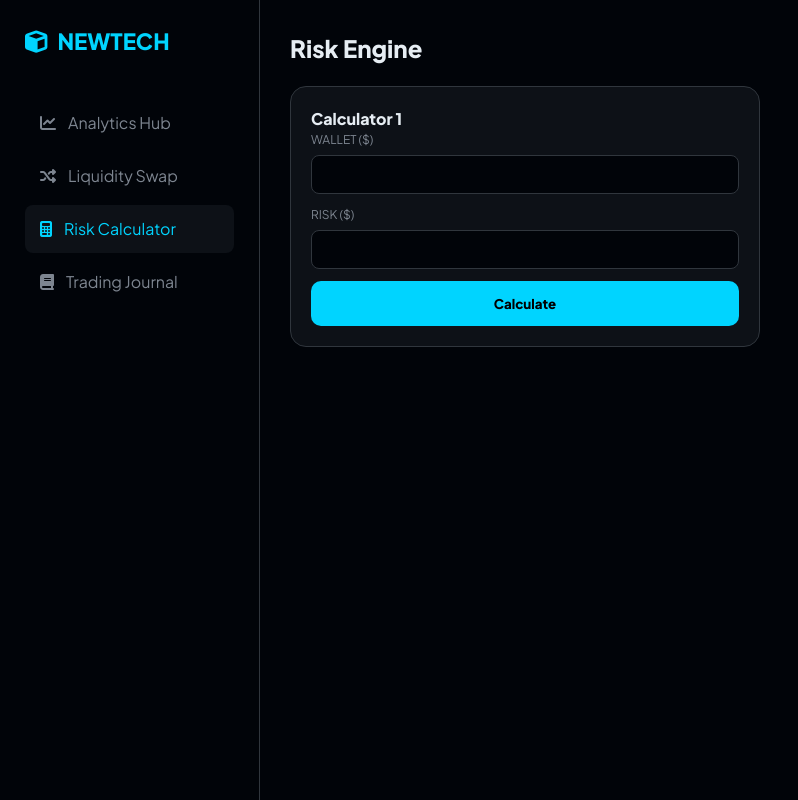
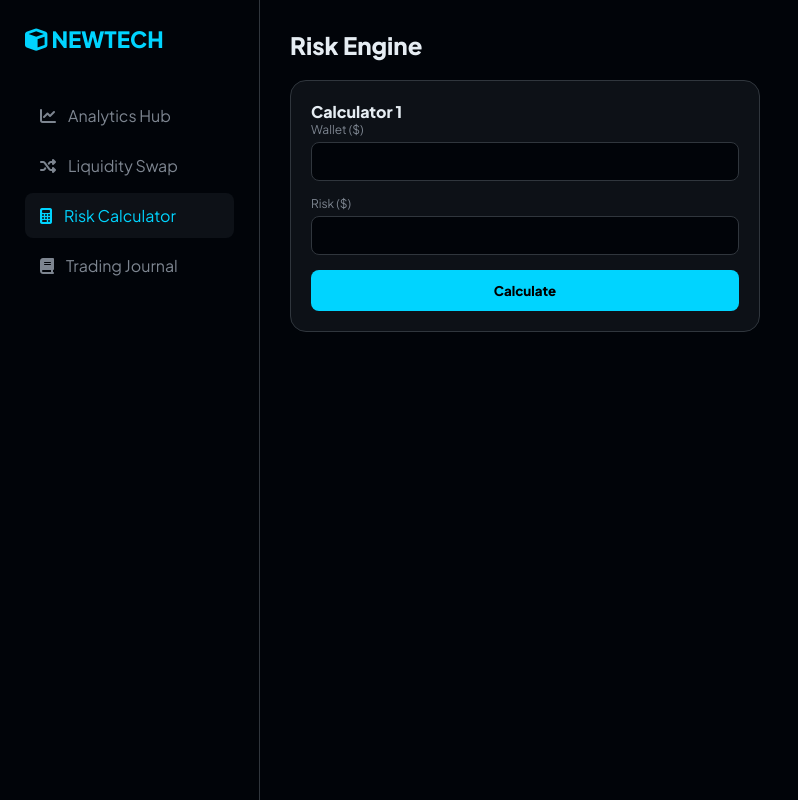
Before and after one commit to harisganteng12/newtech, a PHP site: page / in a window 1280 px wide, after a click on "Risk Calculator". Shown: the whole page, without its empty margins (0-798 px from the left). Run offline with PHP 8.4, Linux system fonts and the light colour scheme; some libraries are stand-ins or nearby versions.

Commit message:
Update style.css

```diff
--- a/style.css
+++ b/style.css
@@ -4,7 +4,6 @@
     --bg-input: #010409;
     --border: #30363d;
     --accent: #00d4ff;
-    --accent-dim: rgba(0, 212, 255, 0.1);
     --text-main: #e6edf3;
     --text-dim: #7d8590;
     --success: #238636;
@@ -12,39 +11,27 @@
 }
 
 * { box-sizing: border-box; margin: 0; padding: 0; font-family: 'Plus Jakarta Sans', sans-serif; }
-body { background: var(--bg-body); color: var(--text-main); line-height: 1.5; }
+body { background: var(--bg-body); color: var(--text-main); }
 
 .layout { display: grid; grid-template-columns: 260px 1fr; min-height: 100vh; }
 
-.sidebar { background: #010409; border-right: 1px solid var(--border); padding: 25px; display: flex; flex-direction: column; position: sticky; top: 0; height: 100vh; }
-.brand { font-size: 1.4rem; font-weight: 800; color: var(--accent); margin-bottom: 40px; display: flex; align-items: center; gap: 10px; }
+.sidebar { background: #010409; border-right: 1px solid var(--border); padding: 25px; height: 100vh; position: sticky; top: 0; }
+.brand { font-size: 1.4rem; font-weight: 800; color: var(--accent); margin-bottom: 40px; }
 .nav-menu { list-style: none; }
 .nav-item { padding: 12px 15px; border-radius: 8px; color: var(--text-dim); cursor: pointer; margin-bottom: 5px; display: flex; align-items: center; gap: 12px; }
 .nav-item:hover, .nav-item.active { background: var(--bg-card); color: var(--accent); }
 
-.main-content { padding: 30px; max-width: 1400px; margin: 0 auto; width: 100%; }
+.main-content { padding: 30px; }
 .page { display: none; }
 .page.active { display: block; }
 
 .card { background: var(--bg-card); border: 1px solid var(--border); border-radius: 16px; padding: 20px; margin-bottom: 20px; }
 .stat-row { display: grid; grid-template-columns: repeat(3, 1fr); gap: 20px; margin-bottom: 25px; }
 .stat-card { background: var(--bg-card); border: 1px solid var(--border); padding: 20px; border-radius: 16px; }
-.grid-main { display: grid; grid-template-columns: 1.5fr 1fr; gap: 20px; }
 
-label { display: block; font-size: 0.75rem; color: var(--text-dim); margin-bottom: 6px; text-transform: uppercase; }
-input { width: 100%; padding: 10px 14px; background: var(--bg-input); border: 1px solid var(--border); border-radius: 8px; color: white; margin-bottom: 12px; }
-input:focus { border-color: var(--accent); outline: none; }
+label { display: block; font-size: 0.75rem; color: var(--text-dim); margin-bottom: 5px; }
+input { width: 100%; padding: 10px; background: var(--bg-input); border: 1px solid var(--border); border-radius: 8px; color: white; margin-bottom: 15px; }
+.btn-action { width: 100%; padding: 12px; background: var(--accent); border: none; border-radius: 8px; font-weight: bold; cursor: pointer; }
 
-.res-container { background: var(--bg-input); padding: 18px; border-radius: 12px; border: 1px dashed var(--border); margin-top: 15px; }
-.res-line { display: flex; justify-content: space-between; margin-bottom: 8px; font-size: 0.85rem; }
-.res-val { font-weight: 700; color: var(--accent); }
-
-.btn-tab { padding: 6px 12px; background: transparent; border: 1px solid var(--border); color: var(--text-dim); border-radius: 6px; cursor: pointer; }
-.btn-tab.active { background: var(--accent); color: #000; }
-.btn-action { width: 100%; padding: 14px; background: var(--accent); color: #000; border: none; border-radius: 10px; font-weight: 800; cursor: pointer; }
-.btn-reset { width: 100%; background: transparent; border: 1px solid var(--border); color: var(--text-dim); padding: 8px; border-radius: 8px; cursor: pointer; }
-
-.calc-grid { display: grid; grid-template-columns: repeat(3, 1fr); gap: 20px; }
 table { width: 100%; border-collapse: collapse; }
-th { text-align: left; color: var(--text-dim); font-size: 0.7rem; padding: 10px; border-bottom: 1px solid var(--border); }
-td { padding: 12px 10px; border-bottom: 1px solid var(--border); font-size: 0.9rem; }
+td, th { padding: 12px; text-align: left; border-bottom: 1px solid var(--border); }
```
